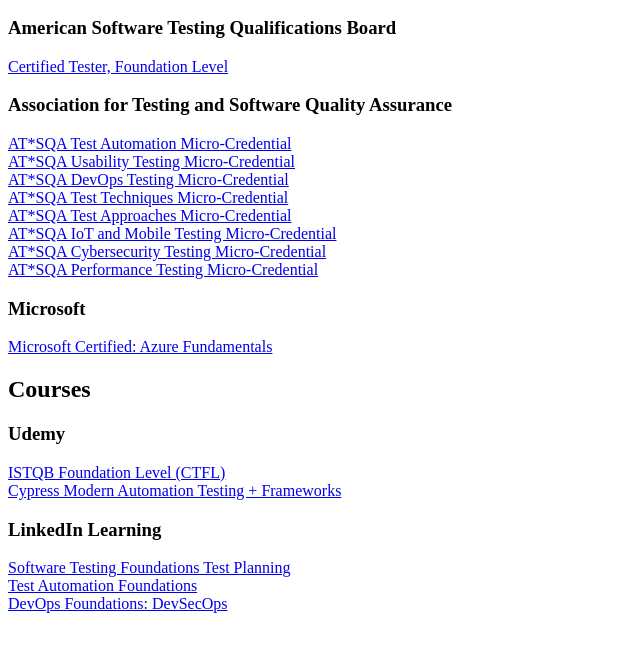
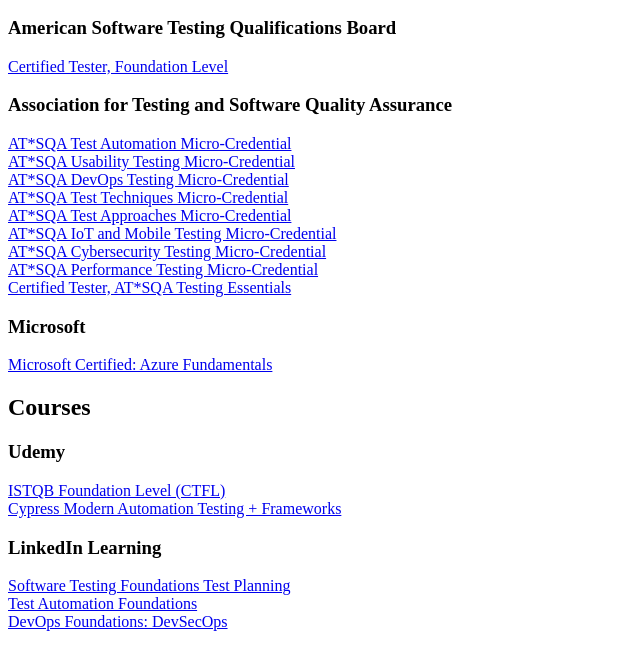
Before and after one commit to francheska-guzman/certificate, a plain HTML site: page index.html in a window 1280 px wide. Shown: the part 110-780 px from the top of the page, without its empty margins (0-640 px from the left). Drawn offline with Linux system fonts and the light colour scheme.

Commit message:
Certified Tester, AT*SQA Testing Essentials

```diff
--- a/index.html
+++ b/index.html
@@ -28,6 +28,8 @@
                 <br />
                 <a href="./AT*SQA-Performance-Testing-Micro-Credential-Exam-Certificate.pdf" alt="AT*SQA Performance Testing Micro-Credential">AT*SQA Performance Testing Micro-Credential</a>
                 <br />
+                <a href="./Certificate-21-AT*Essentials-00008-USA.pdf" alt="Certified Tester, AT*SQA Testing Essentials">Certified Tester, AT*SQA Testing Essentials</a>
+                <br />
             <h3>Microsoft</h3>
                 <a href="./Microsoft-Certified-Azure-Fundamentals.pdf" alt="Microsoft Certified: Azure Fundamentals">Microsoft Certified: Azure Fundamentals</a>
                 <br />
```
Also changed, not shown: 1 other file.
